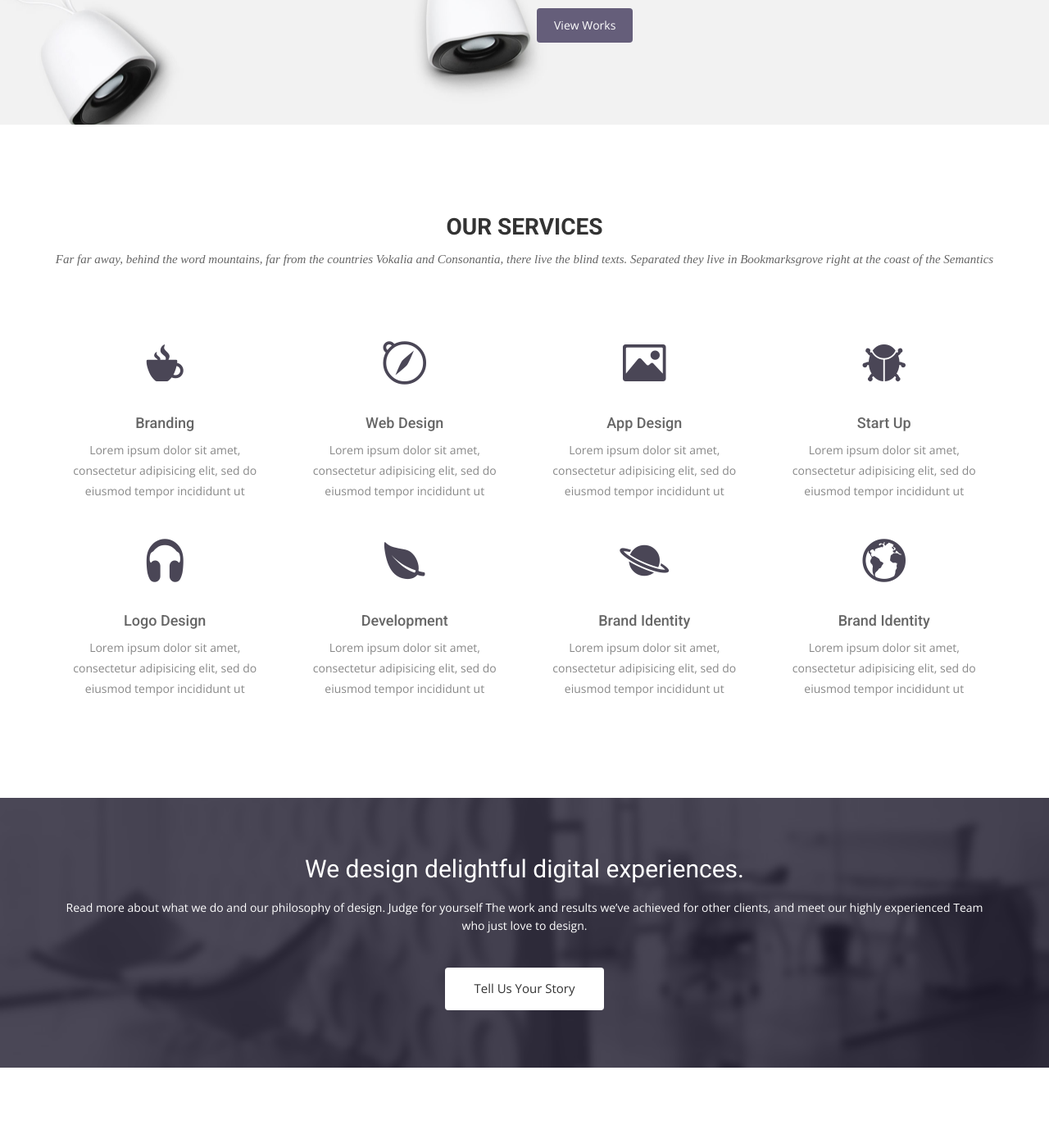
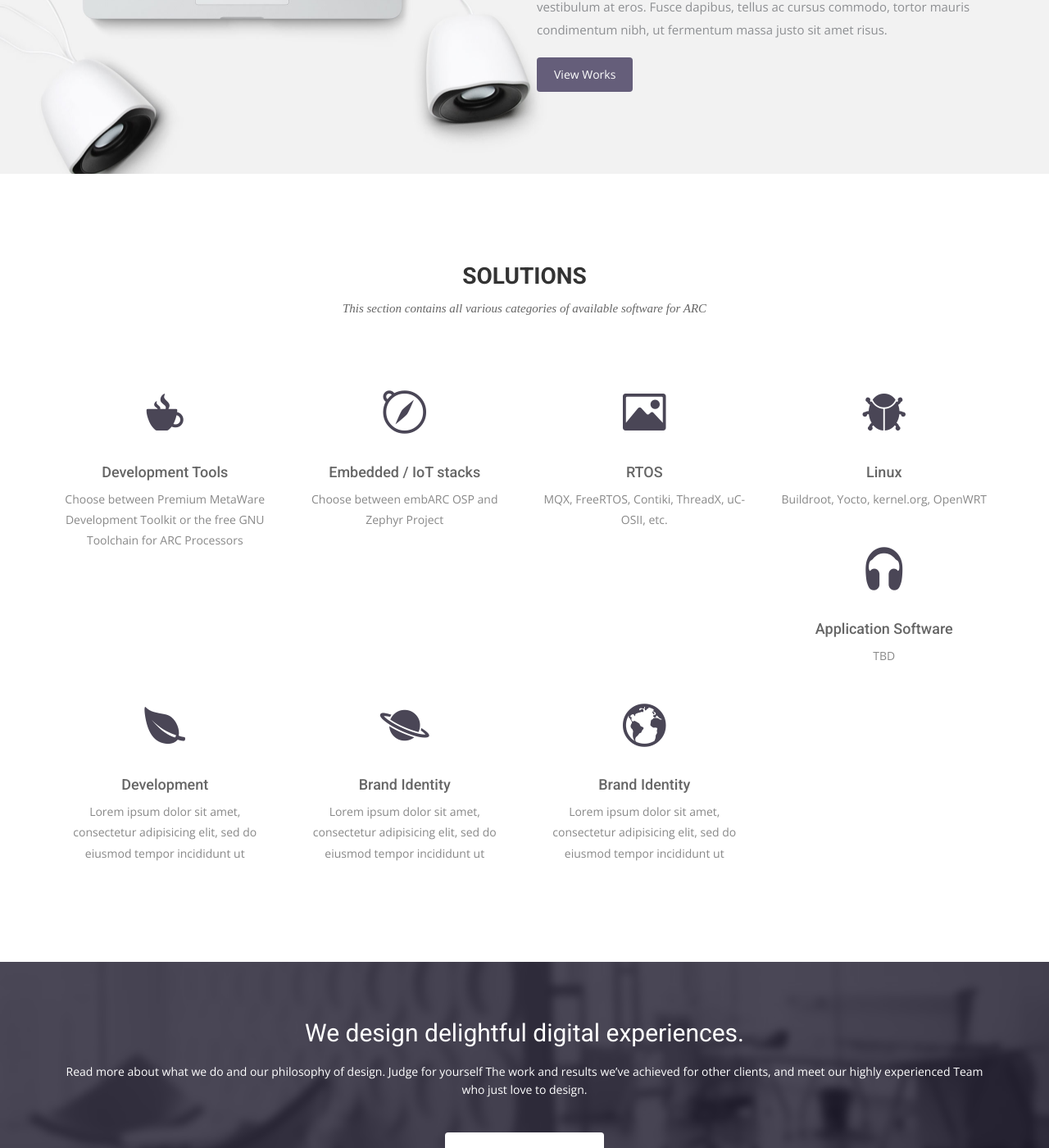
Before and after one commit to fbedard/crabme, a Jekyll site: the page built from index.html, in a window 1280 px wide and 1400 px high, scrolled down 1909 px. Shown: the whole window at 82% size. Built offline with Jekyll 4.4.1, drawn with Linux system fonts in a browser that asks for light colours; nearby versions of some CDN libraries; some web fonts are replaced; some of the changed text lies outside the part shown.

Commit message:
text updates

```diff
--- a/index.html
+++ b/index.html
@@ -10,7 +10,7 @@ permalink: /
     <div class="row">
       <div class="col-md-10 col-md-offset-2">
         <div class="block">
-          <h1 class="animated fadeInUp">A Developer Community for <br> DesignWare ARC Processors</h1>
+          <h1 class="animated fadeInUp">A Developer Community for <br> DesignWare ARC Processors from Synopsys</h1>
           <p class="animated fadeInUp">We love the Web and the work we do.We work closely with our </br> clients to deliver the best possible solutions for their needs</p>
         </div>
       </div>
@@ -58,44 +58,44 @@ permalink: /
   <div class="container">
     <div class="row">
       <div class="section-title">
-        <h2>Our Services</h2>
-        <p>Far far away, behind the word mountains, far from the countries Vokalia and Consonantia, there live the blind texts. Separated they live in Bookmarksgrove right at the coast of the Semantics</p>
+        <h2>Solutions</h2>
+        <p>This section contains all various categories of available software for ARC </p>
       </div>
     </div>
     <div class="row ">
       <div class="col-sm-6 col-md-3">
         <div class="service-item">
           <i class="icon ion-coffee"></i>
-          <h4>Branding</h4>
-          <p>Lorem ipsum dolor sit amet, consectetur adipisicing elit, sed do eiusmod tempor incididunt ut </p>
+          <h4>Development Tools</h4>
+          <p>Choose between Premium MetaWare Development Toolkit or the free GNU Toolchain for ARC Processors </p>
         </div>
       </div>
       <div class="col-sm-6 col-md-3">
         <div class="service-item">
           <i class="ion-compass"></i>
-          <h4>Web Design</h4>
-          <p>Lorem ipsum dolor sit amet, consectetur adipisicing elit, sed do eiusmod tempor incididunt ut </p>
+          <h4>Embedded / IoT stacks</h4>
+          <p>Choose between embARC OSP and Zephyr Project</p>
         </div>
       </div>
       <div class="col-sm-6 col-md-3">
         <div class="service-item">
           <i class="ion-image"></i>
-          <h4>App Design</h4>
-          <p>Lorem ipsum dolor sit amet, consectetur adipisicing elit, sed do eiusmod tempor incididunt ut </p>
+          <h4>RTOS</h4>
+          <p>MQX, FreeRTOS, Contiki, ThreadX, uC-OSII, etc. </p>
         </div>
       </div>
       <div class="col-sm-6 col-md-3">
         <div class="service-item">
           <i class="ion-bug"></i>
-          <h4>Start Up</h4>
-          <p>Lorem ipsum dolor sit amet, consectetur adipisicing elit, sed do eiusmod tempor incididunt ut </p>
+          <h4>Linux</h4>
+          <p>Buildroot, Yocto, kernel.org, OpenWRT </p>
         </div>
       </div>
       <div class="col-sm-6 col-md-3">
         <div class="service-item">
           <i class="ion-headphone"></i>
-          <h4>Logo Design</h4>
-          <p>Lorem ipsum dolor sit amet, consectetur adipisicing elit, sed do eiusmod tempor incididunt ut </p>
+          <h4>Application Software</h4>
+          <p>TBD</p>
         </div>
       </div>
       <div class="col-sm-6 col-md-3">
```
Also changed, not shown: ARC_EM_SK_block_diagram.jpg (added), banner-software.jpg (added), banner-tools.jpg (added).
